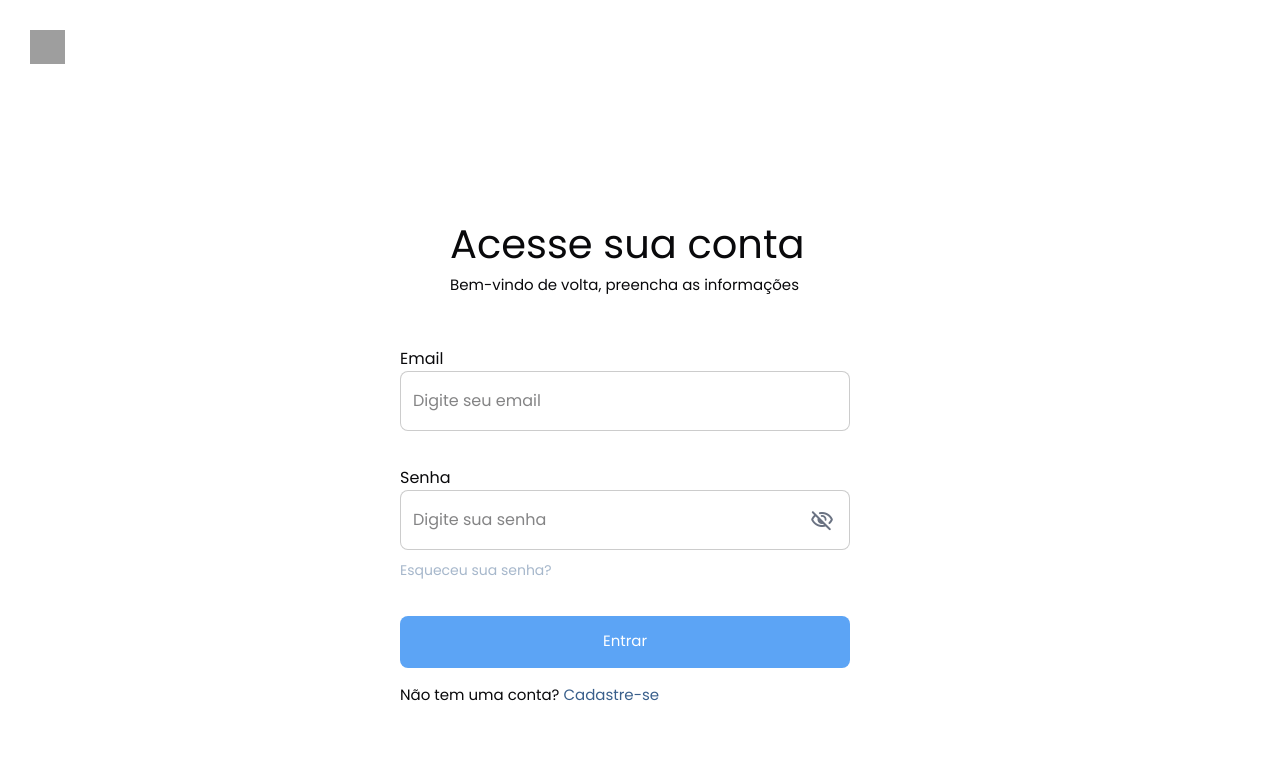
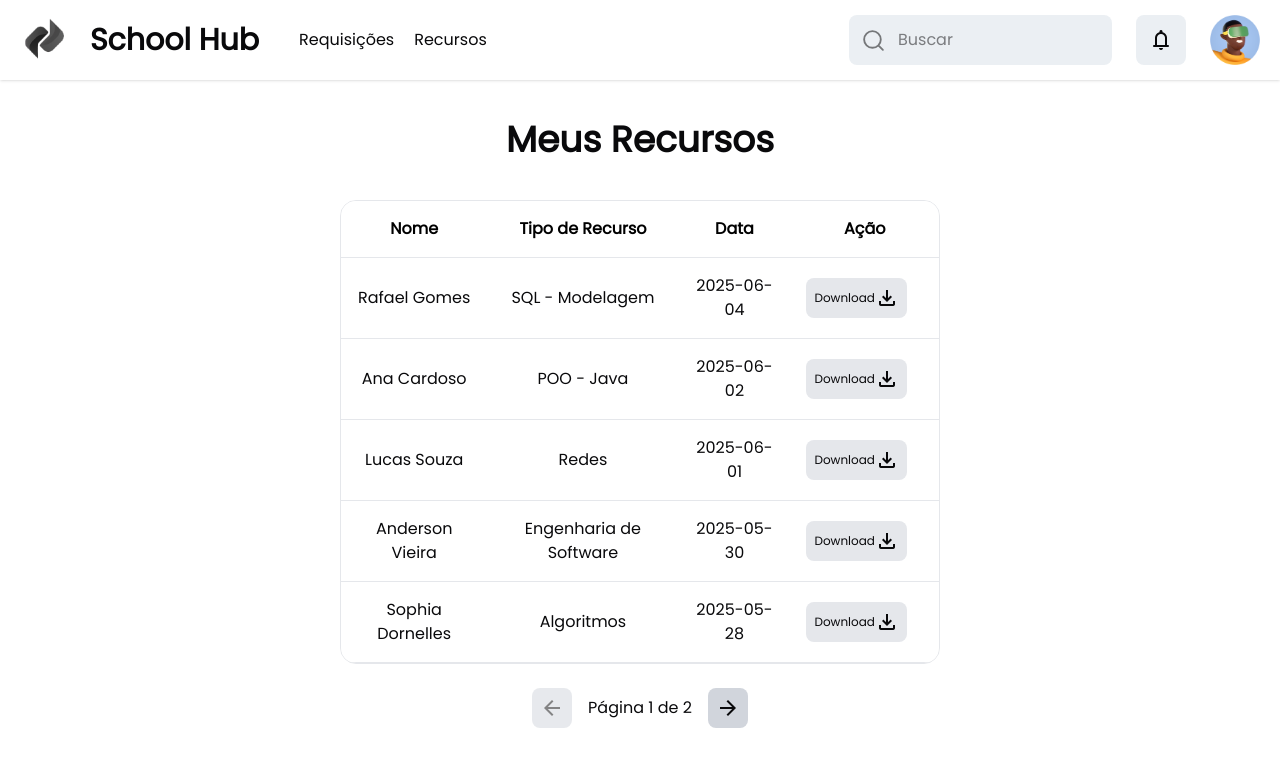
Before and after one commit to pedrcovre/school-hub, a React (Vite) app in the folder school/: page / in a window 1280 px wide. Shown: the top 766 px of the page. Built offline with nearby package versions, Linux system fonts and the light colour scheme; grey boxes are pictures that could not be loaded.

Commit message:
Resource-prototype

```diff
--- a/school/index.html
+++ b/school/index.html
@@ -9,6 +9,7 @@
   <link rel="preconnect" href="https://fonts.gstatic.com" crossorigin>
   <link href="https://fonts.googleapis.com/css2?family=Poppins&display=swap" rel="stylesheet">
   <link href="https://fonts.googleapis.com/css2?family=Material+Symbols+Rounded" rel="stylesheet" />
+  <link rel="stylesheet" href="https://fonts.googleapis.com/css2?family=Material+Symbols+Outlined" />
 </head>
 
 <body>
--- a/school/src/App.jsx
+++ b/school/src/App.jsx
@@ -1,5 +1,5 @@
 import Navbar from "./components/Navbar"
-import Login from "./pages/Login"
+import Login from "./pages/resource"
 
 const App = () => {
   return (
--- /dev/null
+++ b/school/src/pages/resource.jsx
@@ -0,0 +1,92 @@
+import { useState } from "react";
+import Navbar from "../components/Navbar";
+
+const allResources = [
+    { nome: "Rafael Gomes", tipo: "SQL - Modelagem", data: "2025-06-04" },
+    { nome: "Ana Cardoso", tipo: "POO - Java", data: "2025-06-02" },
+    { nome: "Lucas Souza", tipo: "Redes", data: "2025-06-01" },
+    { nome: "Anderson Vieira", tipo: "Engenharia de Software", data: "2025-05-30" },
+    { nome: "Sophia Dornelles", tipo: "Algoritmos", data: "2025-05-28" },
+    { nome: "Matheus Trevisan", tipo: "Banco de Dados", data: "2025-05-26" },
+    { nome: "Paulo Azhaeimer", tipo: "Sistemas Operacionais", data: "2025-05-24" },
+    { nome: "Manete Paraquedas", tipo: "Sistemas Operacionais", data: "2025-05-24" },
+];
+
+const itemsPerPage = 5;
+
+const Resource = () => {
+    const [currentPage, setCurrentPage] = useState(1);
+
+    const totalPages = Math.ceil(allResources.length / itemsPerPage);
+    const startIndex = (currentPage - 1) * itemsPerPage;
+    const currentItems = allResources.slice(startIndex, startIndex + itemsPerPage);
+
+    const nextPage = () => {
+        if (currentPage < totalPages) setCurrentPage(currentPage + 1);
+    };
+
+    const prevPage = () => {
+        if (currentPage > 1) setCurrentPage(currentPage - 1);
+    };
+
+    return (
+        <>
+            <Navbar />
+
+            <div className="min-h-screen p-10 justify-items-center">
+                <h1 className="text-4xl font-bold mb-10 text-center">Meus Recursos</h1>
+
+                <div className="flex justify-items-center overflow-x-auto text-center w-1/2 mx-auto rounded-2xl border border-gray-200">
+                    <table className="min-w-full bg-white shadow-md rounded-xl">
+                        <thead>
+                            <tr className="text-black text-center border-b border-gray-200">
+                                <th className="p-4">Nome</th>
+                                <th className="p-4">Tipo de Recurso</th>
+                                <th className="p-4">Data</th>
+                                <th className="p-4">Ação</th>
+                            </tr>
+                        </thead>
+                        <tbody>
+                            {currentItems.map((item, index) => (
+                                <tr key={index} className="hover:bg-gray-50 border-b border-gray-200">
+                                    <td className="p-4">{item.nome}</td>
+                                    <td className="p-4">{item.tipo}</td>
+                                    <td className="p-4">{item.data}</td>
+                                    <td className="p-4">
+                                        <button className="flex items-center p-2 rounded-lg text-xs bg-gray-200 hover:underline mr-4">
+                                            Download
+                                            <span class="material-symbols-outlined">
+                                                download
+                                            </span>
+                                        </button>
+                                    </td>
+                                </tr>
+                            ))}
+                        </tbody>
+                    </table>
+                </div>
+
+                <div className="flex justify-center items-center mt-6 gap-4">
+                    <button
+                        onClick={prevPage}
+                        disabled={currentPage === 1}
+                        className="flex px-2 items-center py-2 rounded-lg bg-gray-300 hover:bg-gray-400 disabled:opacity-50">
+                        <span class="material-symbols-outlined">arrow_back</span>
+                    </button>
+                    <span className="text-base font-medium">
+                        Página {currentPage} de {totalPages}
+                    </span>
+                    <button
+                        onClick={nextPage}
+                        disabled={currentPage === totalPages}
+                        className="flex px-2 items-center py-2 rounded-lg bg-gray-300 hover:bg-gray-400 disabled:opacity-50"
+                    >
+                        <span class="material-symbols-outlined">arrow_forward</span>
+                    </button>
+                </div>
+            </div>
+        </>
+    );
+};
+
+export default Resource;
```
